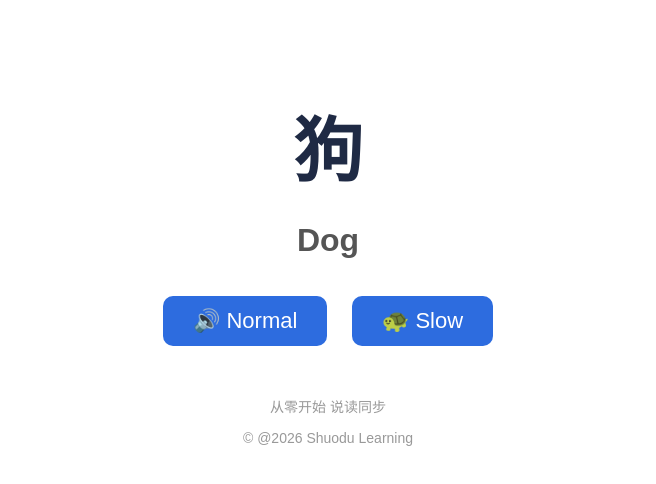
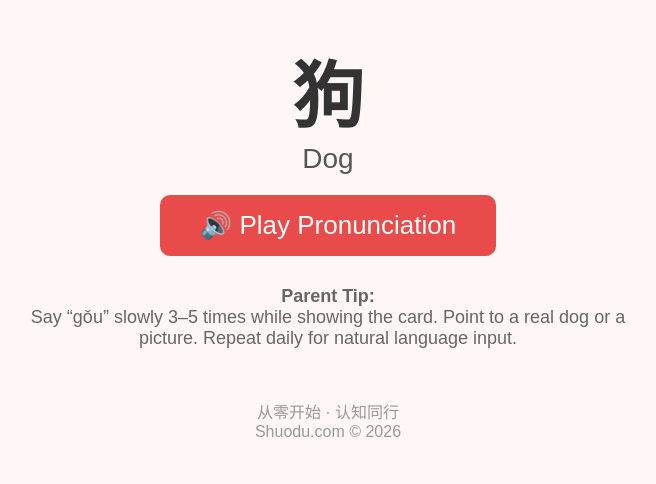
Before and after one commit to deedeewu-blip/chinese-cards, a plain HTML site: page dog.html in a window 1280 px wide. Shown: the whole page, without its empty margins (312-968 px from the left). Drawn offline with Linux system fonts and the light colour scheme.

Commit message:
Update dog.html

```diff
--- a/dog.html
+++ b/dog.html
@@ -1,31 +1,46 @@
 <!DOCTYPE html>
 <html>
 <head>
+<meta charset="UTF-8">
 <meta name="viewport" content="width=device-width, initial-scale=1">
-<title>狗 Dog</title>
+<title>狗 Dog | Shuodu</title>
+
 <style>
 body {
+  font-family: Arial, sans-serif;
   text-align: center;
-  font-family: Arial, sans-serif;
-  padding-top: 40px;
-  background: #ffffff;
-  color: #1f2a44;
+  padding: 30px;
+  background: #fff7f6;
+  color: #333;
 }
-h1 { font-size: 70px; margin-bottom: 10px; }
-h2 { font-size: 32px; color: #555; }
-button {
-  font-size: 22px;
-  padding: 12px 30px;
-  margin: 10px;
+.cn {
+  font-size: 72px;
+  font-weight: bold;
+}
+.en {
+  font-size: 28px;
+  color: #555;
+}
+.btn {
+  font-size: 26px;
+  padding: 15px 40px;
+  margin-top: 20px;
+  background: #e94b4b;
+  color: white;
+  border: none;
   border-radius: 10px;
-  border: none;
-  background: #2d6cdf;   /* brand blue */
-  color: white;
 }
-button:hover { background: #1f4fbf; }
-.footer {
-  margin-top: 40px;
-  font-size: 14px;
+.tip {
+  margin-top: 30px;
+  font-size: 18px;
+  color: #666;
+  max-width: 600px;
+  margin-left: auto;
+  margin-right: auto;
+}
+.brand {
+  margin-top: 50px;
+  font-size: 16px;
   color: #999;
 }
 </style>
@@ -33,22 +48,27 @@ button:hover { background: #1f4fbf; }
 
 <body>
 
-<h1>狗</h1>
-<h2>Dog</h2>
+<div class="cn">狗</div>
+<div class="en">Dog</div>
 
-<!-- Buttons -->
-<button onclick="normal.play()">🔊 Normal</button>
-<button onclick="slow.play()">🐢 Slow</button>
+<button class="btn" onclick="document.getElementById('sound').play()">
+🔊 Play Pronunciation
+</button>
 
+<audio id="sound">
+  <source src="狗.mp3" type="audio/mpeg">
+</audio>
 
-<!-- Audio Files -->
-<audio id="normal" src="dog.mp3"></audio>
-<audio id="slow" src="dog-slow.mp3"></audio>
+<div class="tip">
+<strong>Parent Tip:</strong><br>
+Say “gǒu” slowly 3–5 times while showing the card.
+Point to a real dog or a picture.
+Repeat daily for natural language input.
+</div>
 
-
-<div class="footer">
-<p>从零开始 说读同步</p>
-<p>© @2026 Shuodu Learning</p>
+<div class="brand">
+从零开始 · 认知同行<br>
+Shuodu.com © 2026
 </div>
 
 </body>
```
